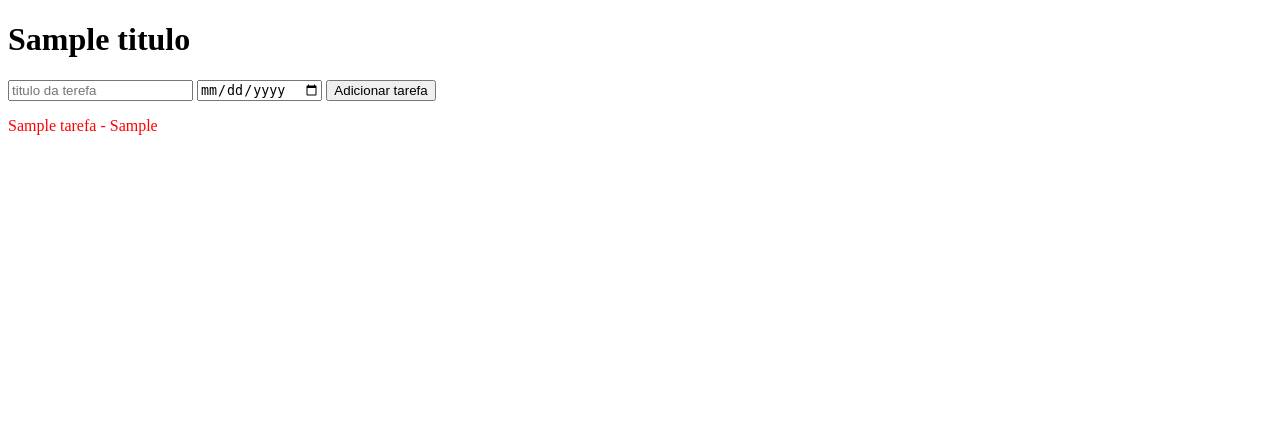
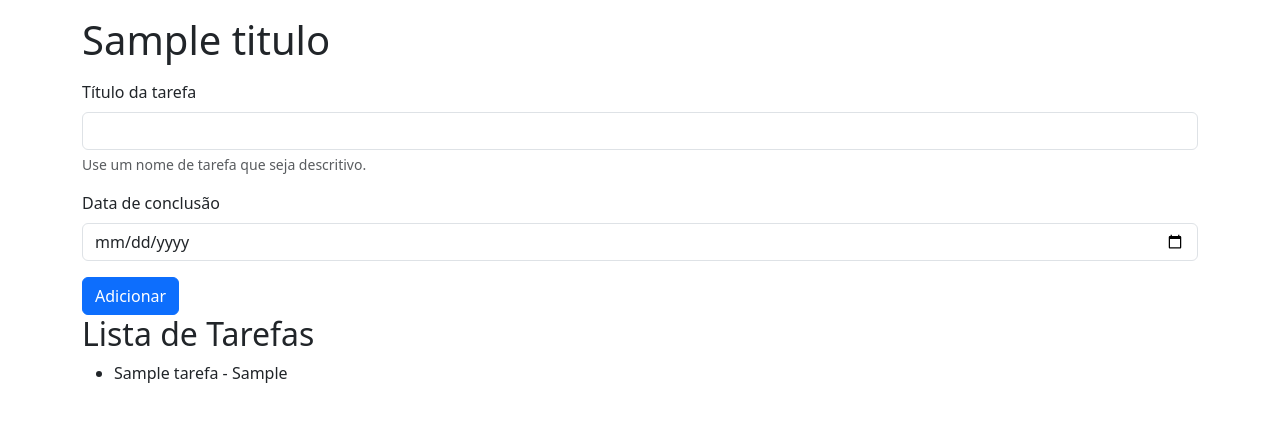
Before and after one commit to ViniciusAraSouza/agenda-, a Flask app: template templates/agenda.html in a window 1280 px wide. Shown: the top 422 px of the page. Run offline with Flask 3, Linux system fonts and the light colour scheme; the template is opened without the code that fills it: most values are stand-ins (such as "Sample title", 1, 10 or a date in 2020); parts of the project's set-up code (start-up, migrations or seed data) failed here and were passed over.

Commit message:
Agenda 2.0

```diff
--- a/app.py
+++ b/app.py
@@ -9,7 +9,7 @@ def home():
 
 @app.route('/agenda', methods=['GET', 'POST'])
 def agenda ():
-    tarefa = None
+    tarefas = None
 
     if request.method == 'POST':
         titulo_tarefa = request.form['titulo-tarefa']
@@ -17,8 +17,16 @@ def agenda ():
         tarefa = Tarefa(titulo_tarefa, data_conclusao)
         tarefa.salvar_tarefa()
 
-    return render_template('agenda.html',titulo='Agenda',tarefa=tarefa)
+
+    tarefas = Tarefa.obter_tarefas()
+    return render_template('agenda.html',titulo='Agenda',tarefas=tarefas)
+
+@app.route('/delete/<int:idTarefa> ')
+def delete(idTarefa):
+    tarefa = Tarefa.id(idTarefa)
+    tarefa.excluir_tarefa()
+    return
 
 @app.route('/(Olá')
 def ola_mundo():
-    return "Olá, Mundo!"
+    return render_template('ola.html', titulo='Olá!', nome='Flaks')
--- a/models/database.py
+++ b/models/database.py
@@ -13,7 +13,7 @@ class Database:
         return self.cursor
 
     def buscar_tudo(self, query: str, params: tuple = ()) -> list[Any]:
-        self.crusor.execute(query, params)
+        self.cursor.execute(query, params)
         return self.cursor.fetchall()
 
     def close(self) -> None:
--- a/static/style.css
+++ /dev/null
@@ -1,3 +0,0 @@
-p {
-    color: red;
-}
--- a/templates/agenda.html
+++ b/templates/agenda.html
@@ -1,13 +1,39 @@
 {% extends "base.html" %}
 
 {% block content %}
-    <form method="POST">
-        <input type="text" name="titulo-tarefa" id="titulo-tarefa" placeholder="titulo da terefa" required>
-        <input type="date" name="data-conclusao" id="data-conclusao">
-        <button type="submit"> Adicionar tarefa</button>
+    <form class="mt-3" method="POST">
+          <div class="mb-3">
+            <label for="titutlo-tarefa" class="form-label">Título da tarefa</label>
+            <input type="text" class="form-control" name="titulo-tarefa" id="titutlo-tarefa" aria-describedby="ajudaNomeTarefa" required>
+            <div id="ajudaNomeTarefa" class="form-text">Use um nome de tarefa que seja descritivo.</div>
+        </div>
+
+
+        <div class="mb-3">
+            <label for="data-conclusao" class="form-label">Data de conclusão</label>
+            <input type="date" class="form-control" name="data-conclusao" id="data-conclusao">
+        </div>
+
+        <button type="submit" class="btn btn-primary">Adicionar</button>
     </form>
-    <p> {{ tarefa.titulo_tarefa}} - {{tarefa.data_conclusao }}</p>
-{% endblock %}
+
+    <h2>Lista de Tarefas</h2>
+
+    {% if tarefas %}
+
+            <ul>
+                {% for tarefa in tarefas %}
+                    <li>{{ tarefa.titulo_tarefa }} - {{ tarefa.data_conclusao }}</li>
+                {% endfor %}
+            </ul>
+
+        {% else %}
+
+            <p>Nenhuma tarefa cadrastrada</p>
+
+        {% endif %}
+
+    {% endblock %}
 
 <!--Métodos HTTP:
     GET -> "pega" (recupera/obtem) as informacoes
--- a/templates/base.html
+++ b/templates/base.html
@@ -5,9 +5,12 @@
     <meta name="viewport" content="width=device-width, initial-scale=1.0">
     <title>{{ titulo }}</title>
     <link rel="stylesheet" href="{{ url_for('static', filename='style.css') }}">
+    <link href="https://cdn.jsdelivr.net/npm/bootstrap@5.3.8/dist/css/bootstrap.min.css" rel="stylesheet" integrity="sha384-sRIl4kxILFvY47J16cr9ZwB07vP4J8+LH7qKQnuqkuIAvNWLzeN8tE5YBujZqJLB" crossorigin="anonymous">
 </head>
-<body>
-    <h1>{{ titulo }}</h1>
+<body class="container">
+    <h1 class="mt-3">{{ titulo }}</h1>
     {% block content %} {% endblock %}
+    <script></script>
+    <script src="https://cdn.jsdelivr.net/npm/bootstrap@5.3.8/dist/js/bootstrap.bundle.min.js" integrity="sha384-FKyoEForCGlyvwx9Hj09JcYn3nv7wiPVlz7YYwJrWVcXK/BmnVDxM+D2scQbITxI" crossorigin="anonymous"></script>
 </body>
 </html>
--- a/templates/home.html
+++ b/templates/home.html
@@ -1,6 +1,6 @@
 {% extends "base.html" %}
 
 {% block content %}
-    <p>Seja  bem vindo!</p>
-    <a href="/agenda">Agenda</a>
+    <p id="bem-vindo">Seja  bem vindo!</p>
+    <p><a id="agenda" href="/agenda">Agenda</a></p>
 {% endblock %}
```
Also changed, not shown: models/tarefa.py (+42 -2 lines), data/tarefas.sqlite3.
